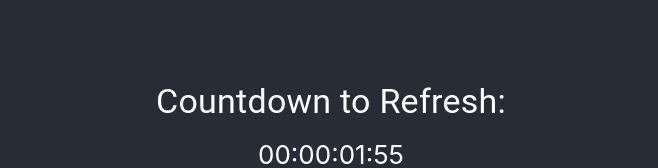
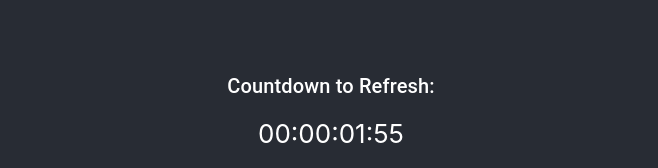
Before and after one commit to OOCAZ/openhandserver, a React (Create React App) app: page / in a window 1280 px wide. Shown: the part 359-527 px from the top of the page, without its empty margins (309-967 px from the left). Built offline with nearby package versions, Linux system fonts and the light colour scheme; no server answers.

Commit message:
spacing to countdown

```diff
--- a/src/App.js
+++ b/src/App.js
@@ -101,8 +101,9 @@ function App() {
         <h1>
           {numbers}
         </h1>
-        <Typography sx={{m: 2}} variant="h4">Countdown to Refresh:</Typography>
-        <Countdown date={Date.now() + 120000} />
+        <Typography sx={{m: 2}} variant="h6">Countdown to Refresh:</Typography>
+        <Countdown style={{marginBottom:40}} date={Date.now() + 120000} />
+        <Typography sx={{m:2}}> </Typography>
         <ThemeProvider theme={theme}>
           <Collapse in={addOpen}>
             <Alert
@@ -144,7 +145,6 @@ function App() {
           </Collapse>
           <TextField id="outlined-basic" label="Number" variant="outlined" onChange={handleChange} value={currentNumber} />
         </ThemeProvider>
-
         <Button variant="contained" sx={{mt: 2}} onClick={onAddNumber}>Add Number</Button>
         <Button variant="contained" sx={{mt: 2}} onClick={onRemoveNumber}>Remove Number</Button>
       </header>
```
